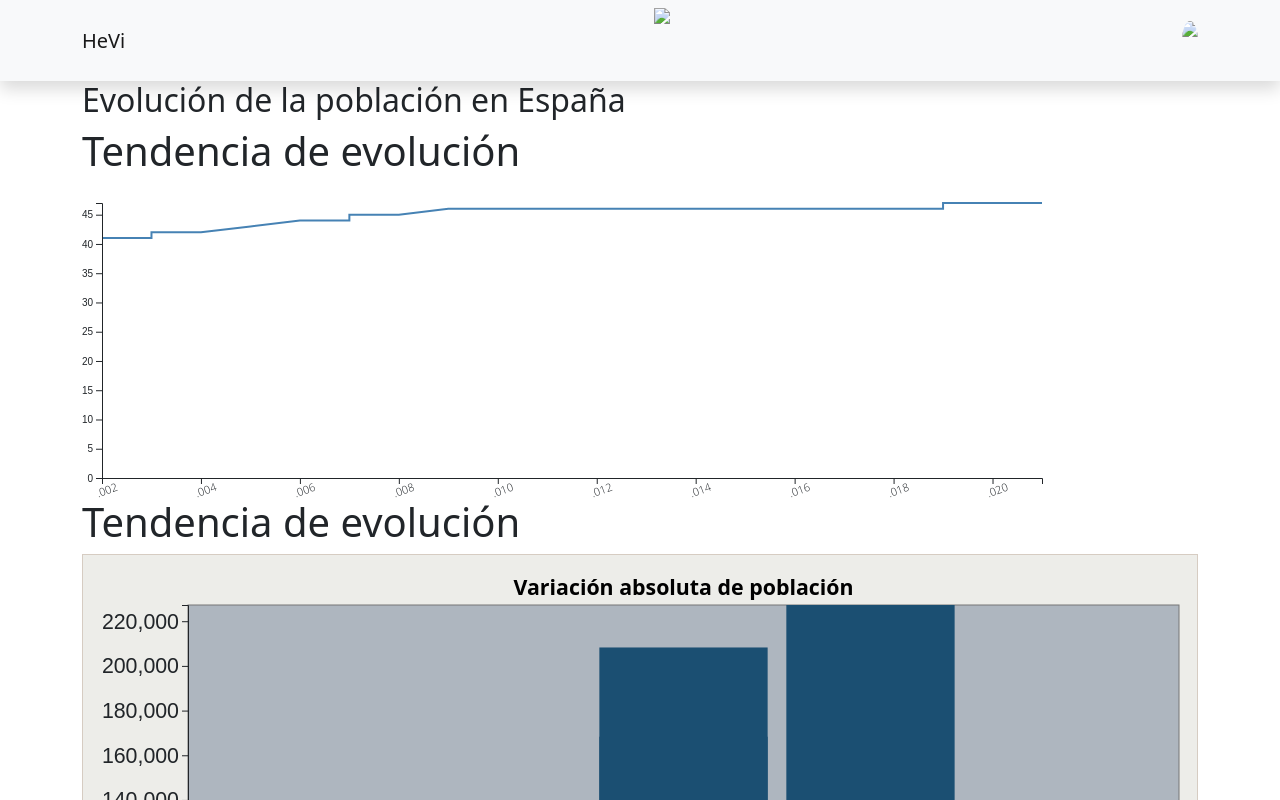
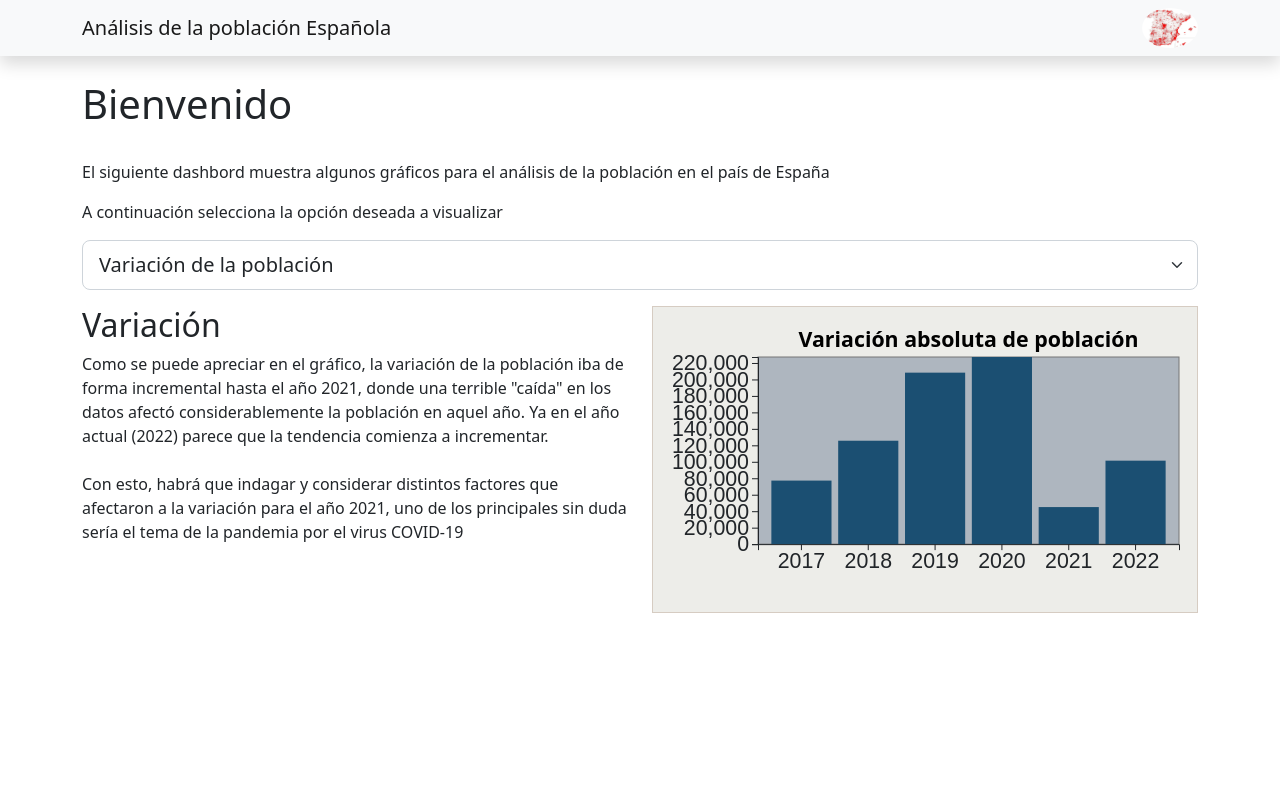
Before and after one commit to daaaniel6/AnalisisTendenciasD3, a plain HTML site: page 04-act grupal/index.html in a window 1280 px wide. Shown: the top 800 px of the page. Drawn offline with nearby package versions, Linux system fonts and the light colour scheme.

Commit message:
Add files via upload

```diff
--- a/04-act grupal/css/styles.css
+++ b/04-act grupal/css/styles.css
@@ -17,10 +17,8 @@
   font-weight: bold;
 }
 
-.xGrids {
-  stroke: lightgray;
+.line {
+  fill: none;
+  stroke: steelblue;
+  stroke-width: 2px;
 }
-
-.yGrids {
-  stroke: lightgray;
-}
--- a/04-act grupal/index.html
+++ b/04-act grupal/index.html
@@ -4,7 +4,7 @@
     <meta charset="UTF-8" />
     <meta http-equiv="X-UA-Compatible" content="IE=edge" />
     <meta name="viewport" content="width=device-width, initial-scale=1.0" />
-    <title>UNIR :: Herramientas de Visualización</title>
+    <title> Análisis de tendencia de la población España</title>
     <link
       href="https://cdn.jsdelivr.net/npm/bootstrap@5.2.0-beta1/dist/css/bootstrap.min.css"
       rel="stylesheet"
@@ -12,33 +12,72 @@
       crossorigin="anonymous"
     />
     <link rel="stylesheet" href="css/styles.css" />
-  </head>
+    <script src="https://ajax.googleapis.com/ajax/libs/jquery/3.2.1/jquery.min.js"></script>
+    <script src="js/dropdown.js"></script>
+
+</head>
   <body>
     <header>
       <nav class="navbar navbar-light bg-light shadow">
         <div class="container">
-          <a href="/" class="navbar navbar-brand"> HeVi </a>
-          <img src="img/unir.png" height="65" />
-          <img src="img/yo.png" height="40" class="rounded-circle" />
+          <a class ="navbar navbar-brand"> Análisis de la población Española</a>
+          <img src="img/españa.jpg" height="40" class="rounded-circle" />
         </div>
       </nav>
     </header>
-    <main class="container">
-      <h2>Evolución de la población en España</h2>
-      <div id="test">
-        <h1>Tendencia de evolución</h1>
-        <style>
-          .line {
-            fill: none;
-            stroke: steelblue;
-            stroke-width: 2px;
-          }
-        </style>
-      </div>
-      <div id="graf">
-        <h1>Tendencia de evolución</h1>
+    <main class="container mt-4">
+
+      <div>
+        <h1>Bienvenido</h1>
+        <br>
+        <p>El siguiente dashbord muestra algunos gráficos para el análisis de la población en el país de España</p>
+        <p>A continuación selecciona la opción deseada a visualizar</p>
       </div>
 
+</div>
+      <div>
+        <select class="form-select form-select-lg mb-3"  aria-label=".form-select-lg example" id="skill_dropdown"
+         style="height: 50px;" onchange="showDiv(this)">
+          <option value="barra">Variación de la población</option>
+          <option value="linea">Tendencia de la población</option>
+        </select>
+    </div>
+
+    <div id="linea_div" style="display:none;">
+      <div class="row">
+        <div class="col">
+          <div id="graf_linea" width="100%"></div>
+        </div>
+        <div class="col">
+          <h2>Tendencia evolución</h2>
+          <p>
+            El gráfico expuesto muestra la evolución de las personas residentes en España (millones).
+            <br><br>
+            En conclusión, las habitantes residentes en españa han ido de forma incremental desde el año 2002 y se mantuvo en tendencia hasta el año 2019.
+            Posterior a este momento en el tiempo, la población continuo de forma creciendo.
+          </p>
+        </div>
+      </div>
+
+    </div>
+
+    <div id="barra_div" style="display:block;">
+      <div class="row">
+        <div class="col">
+          <h2>Variación</h2>
+          <p>
+            Como se puede apreciar en el gráfico, la variación de la población iba de forma incremental hasta el año 2021, donde una terrible "caída" en los datos afectó considerablemente la población en aquel año. Ya en el año actual (2022) parece que la tendencia comienza a incrementar.
+            <br><br>
+            Con esto, habrá que indagar y considerar distintos factores que afectaron a la variación para el año 2021, uno de los principales sin duda sería el tema de la pandemia por el virus COVID-19
+          </p>
+        </div>
+
+        <div class="col">
+          <div id="graf_barra" width="100%"></div>
+        </div>
+      </div>
+    </div>
+      <br>
     </main>
     <footer>
       <div class="container"><span></span></div>
@@ -60,7 +99,7 @@
       crossorigin="anonymous"
       referrerpolicy="no-referrer"
     ></script>
-    <script src="js/app copy.js"></script>
-    <script src="js/app.js"></script>
+    <script src="js/grafico_barras.js"></script>
+    <script src="js/grafico_linea.js"></script>
   </body>
 </html>
--- /dev/null
+++ b/04-act grupal/js/dropdown.js
@@ -0,0 +1,12 @@
+function showDiv(select){
+
+    if(select.value== "linea"){
+     document.getElementById('linea_div').style.display = "block";
+     document.getElementById('barra_div').style.display = "none";
+    }
+    if(select.value== "barra")
+    {
+        document.getElementById('barra_div').style.display = "block";
+        document.getElementById('linea_div').style.display = "none";
+    }
+ }
--- /dev/null
+++ b/04-act grupal/js/grafico_barras.js
@@ -0,0 +1,92 @@
+// Se selecciona la variable a utilizar
+const graf = d3.select("#graf_barra")
+
+//Se establecen los margenes
+const margins = {
+  top: 50,
+  right: 20,
+  bottom: 70,
+  left: 105,
+}
+
+// Se establecen y ajustan las dimensiones para el gráfico
+const anchoTotal = +graf.style("width").slice(0, -2)
+const altoTotal = (anchoTotal * 9) / 16
+
+const ancho = anchoTotal - margins.right - margins.left
+const alto = altoTotal - margins.top - margins.bottom
+
+const svg1 = graf
+  .append("svg")
+  .attr("width", anchoTotal)
+  .attr("height", altoTotal)
+  .attr("class", "graf")
+
+svg1
+  .append("rect")
+  .attr("x", 0)
+  .attr("y", 0)
+  .attr("width", ancho)
+  .attr("height", alto)
+  .attr("transform", `translate(${margins.left}, ${margins.top})`)
+  .classed("backdrop", true)
+  .style("fill", "#AEB6BF");
+
+const g = svg1
+  .append("g")
+  .attr("transform", `translate(${margins.left}, ${margins.top})`)
+
+const load1 = async () => {
+//Se carga la data correspondiente
+  let data = await d3.csv("poblacion_española.csv", d3.autoType)
+
+  // Accessor
+  const xAccessor = (d) => d.Año
+  const yAccessor = (d) => d.Poblacion
+
+  // Escaladores
+  const tiendas = d3.map(data, (d) => d.Año)
+  const x = d3
+    .scaleBand()
+    .domain(tiendas)
+    .range([0, ancho])
+    .paddingOuter(0.2)
+    .paddingInner(0.1)
+  const y = d3
+    .scaleLinear()
+    .domain([0, d3.max(data, yAccessor)])
+    .range([alto, 0])
+
+  const rect = g
+    .selectAll("rect")
+    .data(data)
+    .enter()
+    .append("rect")
+    .attr("x", (d) => x(0))
+    .attr("y", (d) => y(0))
+    .transition()
+    .duration(2000)
+    .attr("x", (d) => x(xAccessor(d)))
+    .attr("y", (d) => y(yAccessor(d)))
+    .attr("width", x.bandwidth())
+    .attr("height", (d) => alto - y(yAccessor(d)))
+    .style("fill", "#1B4F72" );
+
+  g.append("text")
+    .attr("x", ancho / 2)
+    .attr("y", -10)
+    .attr("text-anchor", "middle")
+    .classed("titulo", true)
+    .text("Variación absoluta de población")
+
+  const xAxis = d3.axisBottom(x)
+  const xAxisGroup = g
+    .append("g")
+    .attr("transform", `translate(0, ${alto})`)
+    .classed("axis", true)
+    .call(xAxis)
+  const yAxis = d3.axisLeft(y).ticks(10)
+  const yAxisGroup = g.append("g").classed("axis", true).call(yAxis)
+}
+
+load1()
--- /dev/null
+++ b/04-act grupal/js/grafico_linea.js
@@ -0,0 +1,64 @@
+// Establecemos las dimensiones y los márgenes del gráfico
+var margin = {top: 80, right: 40, bottom: 30, left: 70},
+    width = 780 - margin.left - margin.right,
+    height = 315 - margin.top - margin.bottom;
+
+// Establecemos las escalas y sus rangos a lo largo de los ejes x y
+//var x = d3.scaleTime().range([0, width]);
+var x = d3.scaleTime().range([0, width]);
+var y = d3.scaleLinear().range([height, 0]);
+
+
+// Creamos el eje X, formateando las fechas
+var xAxis = d3.axisBottom(x)
+// Creamos la figura svg
+var svg = d3.select("#graf_linea").append("svg")
+    .attr("width", width + margin.left + margin.right)
+    .attr("height", height + margin.top + margin.bottom)
+    .append("g")
+    .attr("transform",
+          "translate(" + margin.left + "," + margin.top + ")")
+
+// Creamos una línea que más tarde cargaremos en el path
+var valueline = d3.line()
+    .x(function(d) { return x(d.Año) })
+    .y(function(d) { return y(d.Evol) });
+
+
+
+const load = async () => {
+
+  // Se hace la lectura del dataset para la tendencia de la evolución de españa
+  let data = await d3.csv("evol_españa.csv", d3.autoType)
+   // Escalamos el rango de los datos
+   x.domain(d3.extent(data, function(d) { return d.Año; }));
+   y.domain([40, d3.max(data, function(d) { return d.Evol; }) ]);
+
+   // Añadimos y estilizamos la línea
+   svg.append("path")
+   .data([data])
+   .attr("class", "line")
+   .attr("d", valueline)
+
+
+
+  // Añadimos los ejes
+  svg.append("g")
+  .attr("transform", "translate(0," + height + ")")
+  .call(xAxis)
+  .selectAll("text")
+  //.attr('text-anchor', 'middle')
+  .style('font-size', '11px')
+  .style('font-family', '"Open Sans", sans-serif')
+  .attr("transform", function(d) {
+        return "rotate(-20)"
+        })
+
+
+svg.append("g")
+  .call(d3.axisLeft(y))
+
+
+}
+
+load()
--- a/04-act grupal/poblacion_española.csv
+++ b/04-act grupal/poblacion_española.csv
@@ -1,11 +1,7 @@
-Año,Periodo,Poblacion
-2017,Semestre 1,77168
-2017,Semestre 2,5828
-2018,Semestre 1,125580
-2018,Semestre 2,70368
-2019,Semestre 1,208244
-2019,Semestre 2,168300
-2020,Semestre 1,227256
-2020,Semestre 2,21088
-2021,Semestre 1,44991
-2021,Semestre 2,-72008
+Año,Poblacion
+2017,77168
+2018,125580
+2019,208244
+2020,227256
+2021,44991
+2022,101360
```
Also changed, not shown: 04-act grupal/img/españa.jpg (added).
